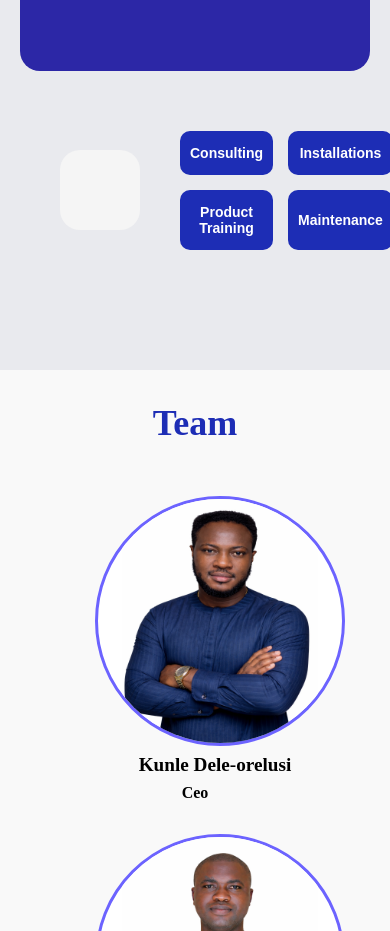
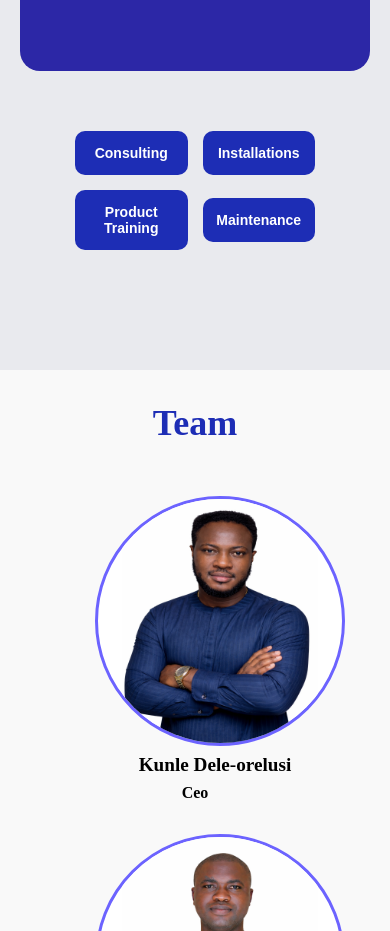
Before and after one commit to Missy86-dev/oodeoprojects, a React (Vite) app: page / in a window 390 px wide. Shown: the part 2060-2991 px from the top of the page. Built offline with nearby package versions, Linux system fonts and the light colour scheme.

Commit message:
Redo service options responsive for tablet and mobile

```diff
--- a/src/components/serviceOptions.css
+++ b/src/components/serviceOptions.css
@@ -60,36 +60,64 @@
 
 }
 
-/* Tablet and below */
+/* Tablet */
 @media screen and (max-width: 768px) {
+  .service-options-container {
+    display: block;
+    width: 100%;
+  }
+
+  .service-image,
+  .service-image-box,
+  .service-left,
+  .service-options-container img {
+    display: none;
+  }
+
   .service-buttons {
+    width: 100%;
     display: grid;
     grid-template-columns: repeat(2, 1fr);
     gap: 20px;
-    width: 100%;
-    align-items: stretch;
+    padding: 0 20px;
+    box-sizing: border-box;
     justify-content: center;
+    align-items: center;
   }
 
   .service-buttons button {
     width: 100%;
-    padding: 16px;
+    padding: 18px 12px;
     font-size: 16px;
   }
 }
 
 /* Small mobile */
 @media screen and (max-width: 480px) {
+  .service-options-container {
+    display: block;
+    width: 100%;
+  }
+
+  .service-image,
+  .service-image-box,
+  .service-left,
+  .service-options-container img {
+    display: none;
+  }
+
   .service-buttons {
+    width: 100%;
     display: grid;
     grid-template-columns: repeat(2, 1fr);
     gap: 15px;
-    width: 100%;
+    padding: 0 15px;
+    box-sizing: border-box;
   }
 
   .service-buttons button {
     width: 100%;
-    padding: 14px 10px;
+    padding: 14px 8px;
     font-size: 14px;
     border-radius: 10px;
   }
```
